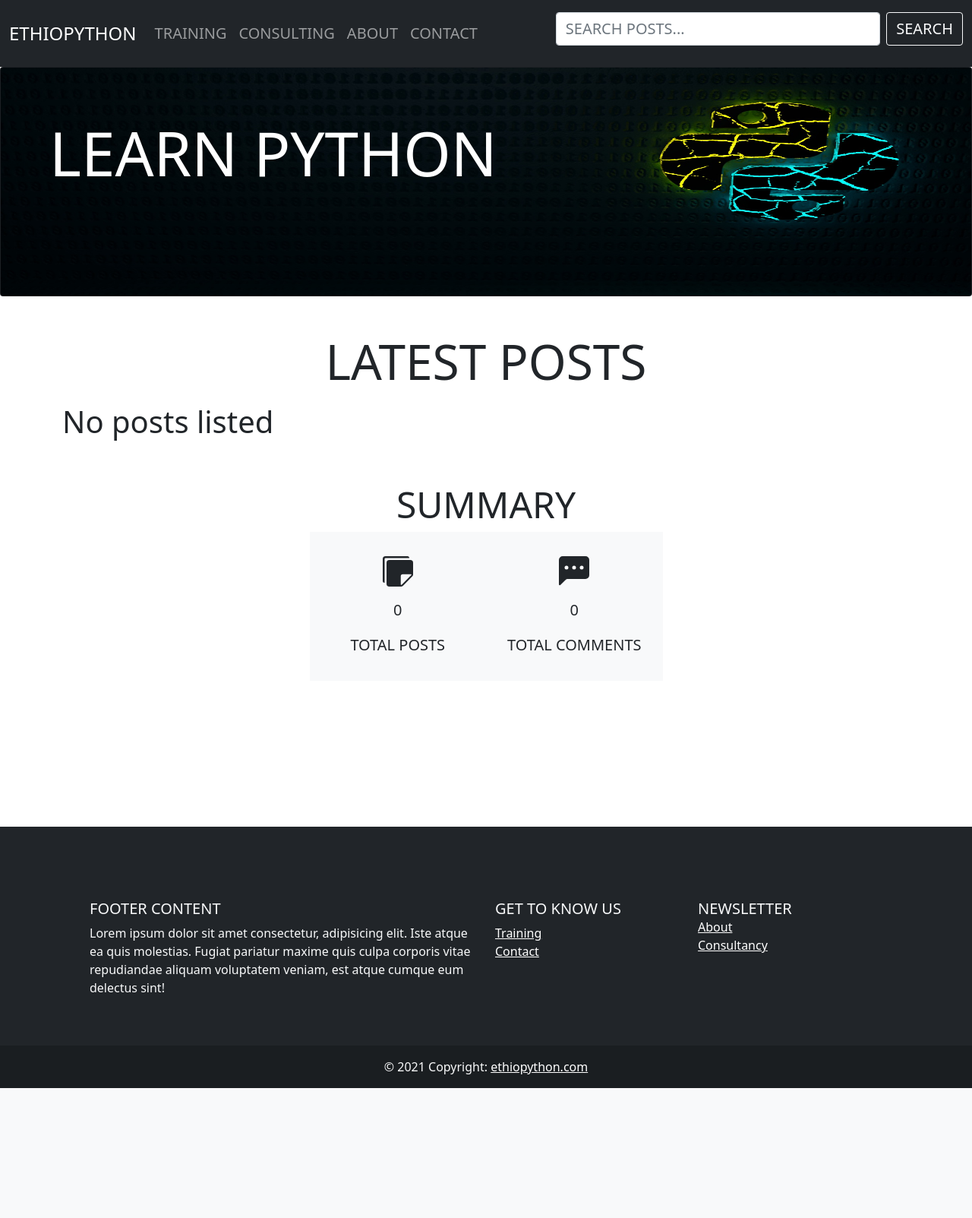
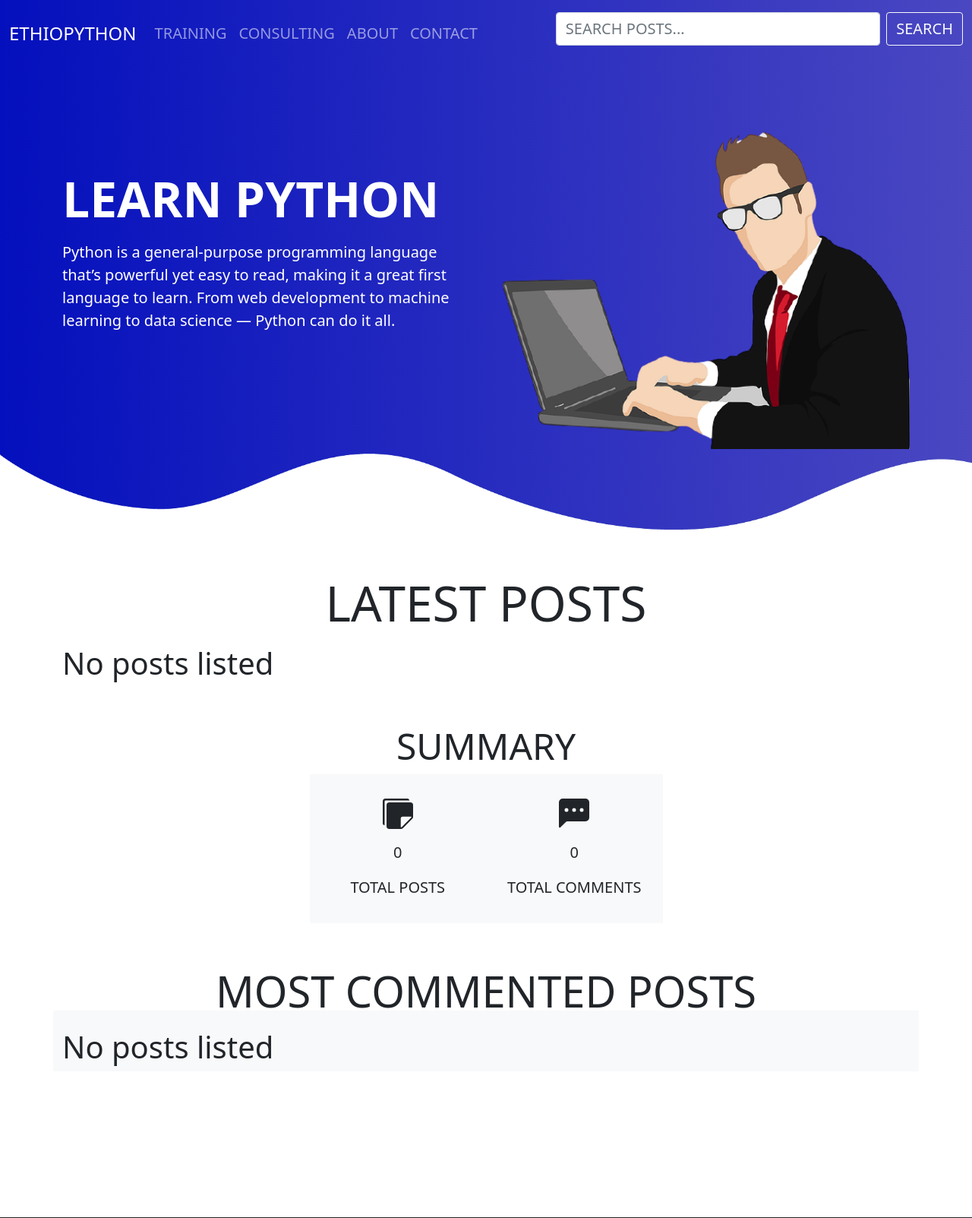
Before and after one commit to ephremworkeye/ethiopython, a Django app: page / in a window 1280 px wide. Shown: the top 1603 px of the page at 76% size. Before the commit the page ends 1432 px from the top, so only its background shows below. Run offline with Django 3.2, Linux system fonts and the light colour scheme; data that the repository does not hold is empty.

Commit message:
updated the banner image and navbar and added css

```diff
--- a/blog/static/main.css
+++ b/blog/static/main.css
@@ -0,0 +1,13 @@
+.navbar {
+    background-image: linear-gradient(to right, rgb(4, 16, 189), rgba(56, 53, 187, 0.911));
+}
+
+#banner{
+    background-image: linear-gradient(to right, rgb(4, 16, 189), rgba(56, 53, 187, 0.911));
+    padding-top: 5%;
+    color: white;
+}
+
+.bottom-img {
+    width: 100%;
+}
--- a/blog/templates/base.html
+++ b/blog/templates/base.html
@@ -15,7 +15,7 @@
 
 <body>
     <!-- navbar -->
-    <nav class="navbar navbar-expand-lg navbar-dark bg-dark text-uppercase fs-5">
+    <nav class="navbar navbar-expand-lg navbar-dark text-uppercase fs-5">
         <div class="container-fluid">
             <a class="navbar-brand fs-4" href="{% url 'blog:post_list' %}">EthioPython</a>
             <button class="navbar-toggler" type="button" data-bs-toggle="collapse"
--- /dev/null
+++ b/blog/templates/blog/most_commented_posts.html
@@ -0,0 +1,30 @@
+<div class="container mb-3 bg-light">
+    <div class="row row-cols-1 row-cols-md-3 g-4">
+        {% for post in commented_posts %}
+        <div class="col">
+            <div class="card p-3">
+                <div class="card-body">
+                    <a href="{{ post.get_absolute_url }}" class="nav-link ps-0">
+                        <h3 class="card-title fw-bold text-secondary">{{ post.title }}</h3>
+                    </a>
+                    {% for tag in post.tags.all %}
+                    <a href="{% url 'blog:post_list_by_tag' tag.slug %}" class="btn btn-danger">{{ tag.name }}</a>
+                    {% if not forloop.last %} {% endif %}
+                    {% endfor %}
+                    <p class="card-text">{{ post.body|truncatewords:30|linebreaks }}
+                        <a href="{{ post.get_absolute_url }}" class="card-link text-uppercase text-secondary">
+                            read more
+                        </a>
+                    </p>
+
+                </div>
+                <div class="card-footer text-muted">
+                    Published {{ post.publish }} by {{ post.author }}
+                </div>
+            </div>
+        </div>
+        {% empty %}
+        <h1>No posts listed</h1>
+        {% endfor %}
+    </div>
+</div>
--- a/blog/templates/blog/post_list.html
+++ b/blog/templates/blog/post_list.html
@@ -6,14 +6,25 @@
 {% block content %}
 <!-- banner image -->
 
-<div class="card bg-dark text-white">
-    <img src="{% static 'images/python.jpg' %}" class="card-img" alt="python-image-banner"
-        style="max-height: 300px; width: 100%;">
-    <div class="card-img-overlay">
+<section id="banner">
+    <div class="container">
+        <div class="row">
+            <div class="col-md-6 pt-4">
+                <h1 class="display-3 text-uppercase fw-bolder pt-5">Learn Python</h1>
+                <p class="font-monsopace fs-5 my-3">
+                    Python is a general-purpose programming language that’s powerful yet easy to read, making it a great
+                    first language to learn. From web development to machine learning to data science — Python can do it
+                    all.
+                </p>
+            </div>
+            <div class="col-md-6 text-center">
+                <img src="{% static 'images/man-computer.png' %}" class="img-fluid" alt="">
+            </div>
+        </div>
+    </div>
+    <img src="{% static 'images/wave1.png' %}" class="bottom-img" alt="">
+</section>
 
-        <h1 class="card-text display-1 text-uppercase text-start p-5 vertical-align">Learn Python</h1>
-    </div>
-</div>
 
 <!-- post-list -->
 <div class="container text-center text-uppercase mt-5">
@@ -23,7 +34,7 @@
     <div class="row row-cols-1 row-cols-md-3 g-4">
         {% for post in posts %}
         <div class="col">
-            <div class="card bg-light p-3">
+            <div class="card-deck bg-light p-3">
                 <div class="card-body">
                     <a href="{{ post.get_absolute_url }}" class="nav-link ps-0">
                         <h3 class="card-title fw-bold text-secondary">{{ post.title }}</h3>
@@ -83,5 +94,10 @@
     </div>
 </div>
 
+<h3 class="my-2 py-2 display-4 lead text-center text-uppercase">Most commented Posts</h3>
+{% most_commented_posts %}
+
+
+
 
 {% endblock %}
--- a/blog/templatetags/blog_tags.py
+++ b/blog/templatetags/blog_tags.py
@@ -13,3 +13,11 @@ def total_posts():
 @register.simple_tag
 def total_comments():
     return Comment.objects.count()
+
+
+@register.inclusion_tag('blog/most_commented_posts.html')
+def most_commented_posts(count=3):
+    commented_posts = Post.published.annotate(
+        total_comments=Count('comments')).order_by('-total_comments')[:count]
+
+    return {'commented_posts': commented_posts}
```
Also changed, not shown: blog/static/images/background.jpg (added), blog/static/images/background4.jpg (added), blog/static/images/home2.png (added), blog/static/images/man-computer.png (added), blog/static/images/social.png (added), blog/static/images/wave1.jpg (added), blog/static/images/wave1.png (added).
